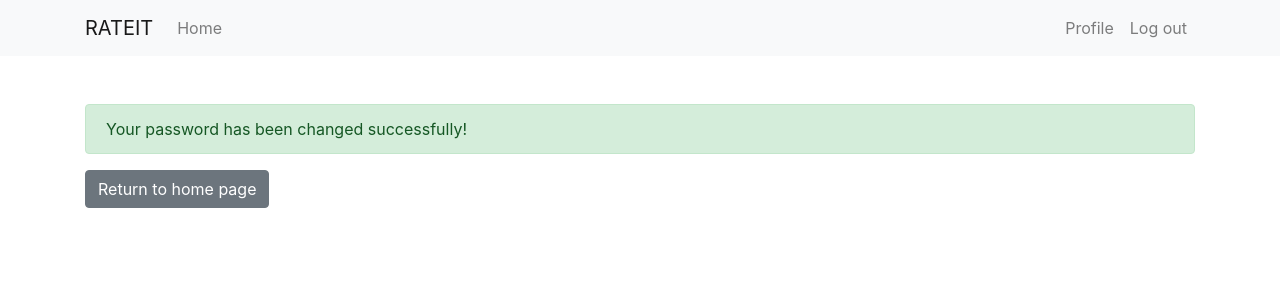
After one commit to r4khic/codingLab, a Django app: page /password_change/done/ in a window 1280 px wide. The commit adds this page. Shown: the top 300 px of the page. Run offline with Django 3.2, Linux system fonts and the light colour scheme; a user stored in the database is signed in; some libraries are stand-ins or nearby versions.

Commit message:
added new feature "change the password"

```diff
--- /dev/null
+++ b/account/templates/password_change_done.html
@@ -0,0 +1,16 @@
+{% extends 'base.html' %}
+
+{% block head_title %}Password changed successfully{% endblock head_title %}
+
+{% block content %}
+    <div class="container">
+        <div class="row">
+            <div class="col-12">
+                <div class="alert alert-success mt-5" role="alert">
+                    Your password has been changed successfully!
+                </div>
+                <a href="{% url 'home' %}" class="btn btn-secondary">Return to home page</a>
+            </div>
+        </div>
+    </div>
+{% endblock content %}
--- a/account/templates/profile.html
+++ b/account/templates/profile.html
@@ -1,7 +1,6 @@
 {% extends 'base.html' %}
 {% load static %}
 
-{% block head_title %}{{ user.username }} | Django Blog{% endblock head_title %}
 
 {% block content %}
     <div class="container-fluid mt-5">
--- a/account/urls.py
+++ b/account/urls.py
@@ -3,18 +3,19 @@ from django.contrib.auth.views import (
     PasswordResetView,
     PasswordResetDoneView,
     PasswordResetConfirmView,
-    PasswordResetCompleteView
+    PasswordResetCompleteView,
+    PasswordChangeView,
+    PasswordChangeDoneView,
 )
-from .views import index, signup, log_in, log_out, profile
+from . import views
+from django.urls import reverse_lazy
 
-# email test@gmail.com
-# pass BXEOEgb3
 
 urlpatterns = [
-    path("", index, name="home"),
-    path('signup/', signup, name='signup'),
-    path('login/', log_in, name='login'),
-    path('logout/', log_out, name='logout'),
+    path("", views.index, name="home"),
+    path('signup/', views.signup, name='signup'),
+    path('login/', views.log_in, name='login'),
+    path('logout/', views.log_out, name='logout'),
     path('password_reset/', PasswordResetView.as_view(
         template_name='password_reset.html',
         email_template_name='password_reset_email.html',
@@ -35,5 +36,12 @@ urlpatterns = [
         template_name='password_reset_complete.html'),
          name='password_reset_complete'
          ),
-    path('profile/<username>/', profile, name='profile'),
+    path('password_change/', PasswordChangeView.as_view(
+        template_name='password_change.html',
+        success_url=reverse_lazy('password_change_done')),
+         name='password_change'),
+    path('password_change/done/', PasswordChangeDoneView.as_view(
+        template_name='password_change_done.html'),
+         name='password_change_done'),
+    path('profile/<username>/', views.profile, name='profile'),
 ]
```
Also changed, not shown: account/templates/password_change.html (added, +47 -0 lines).
